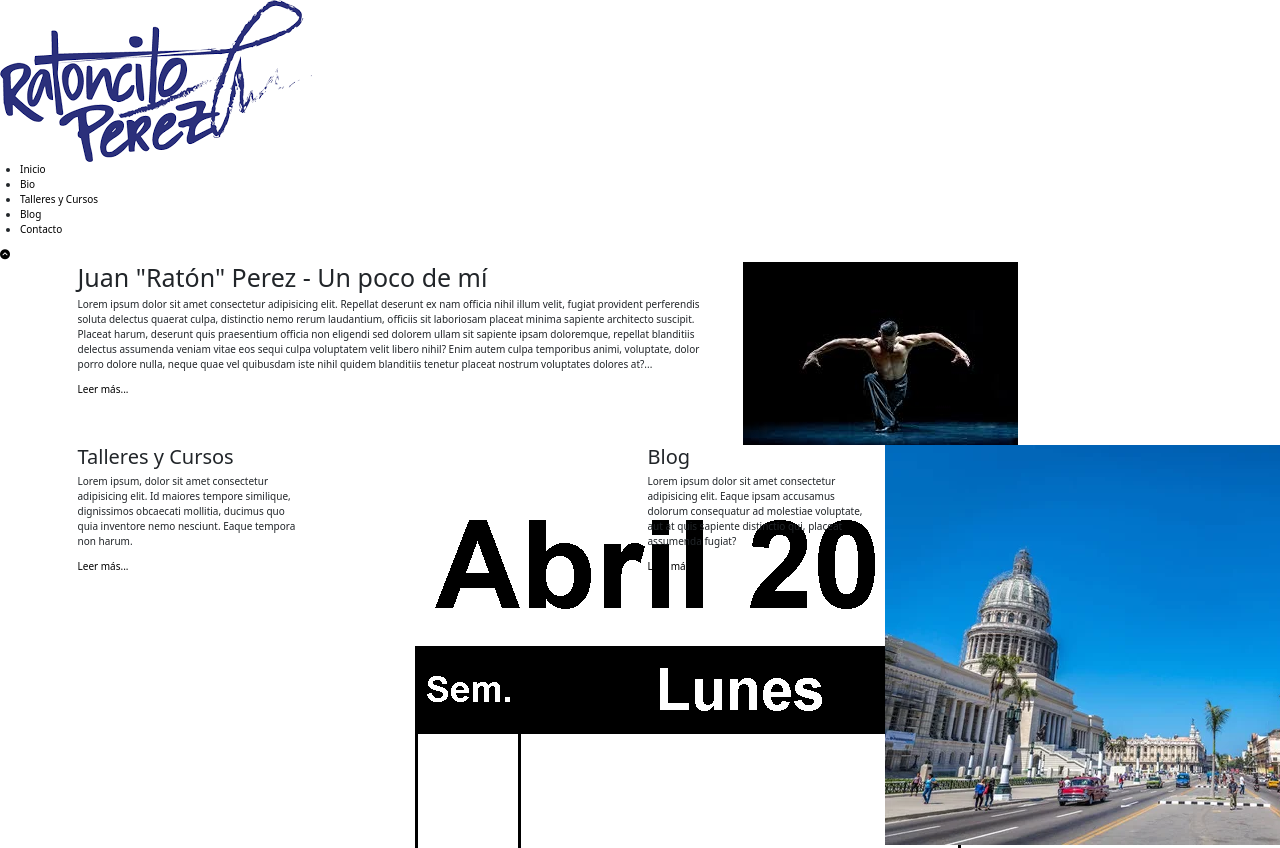
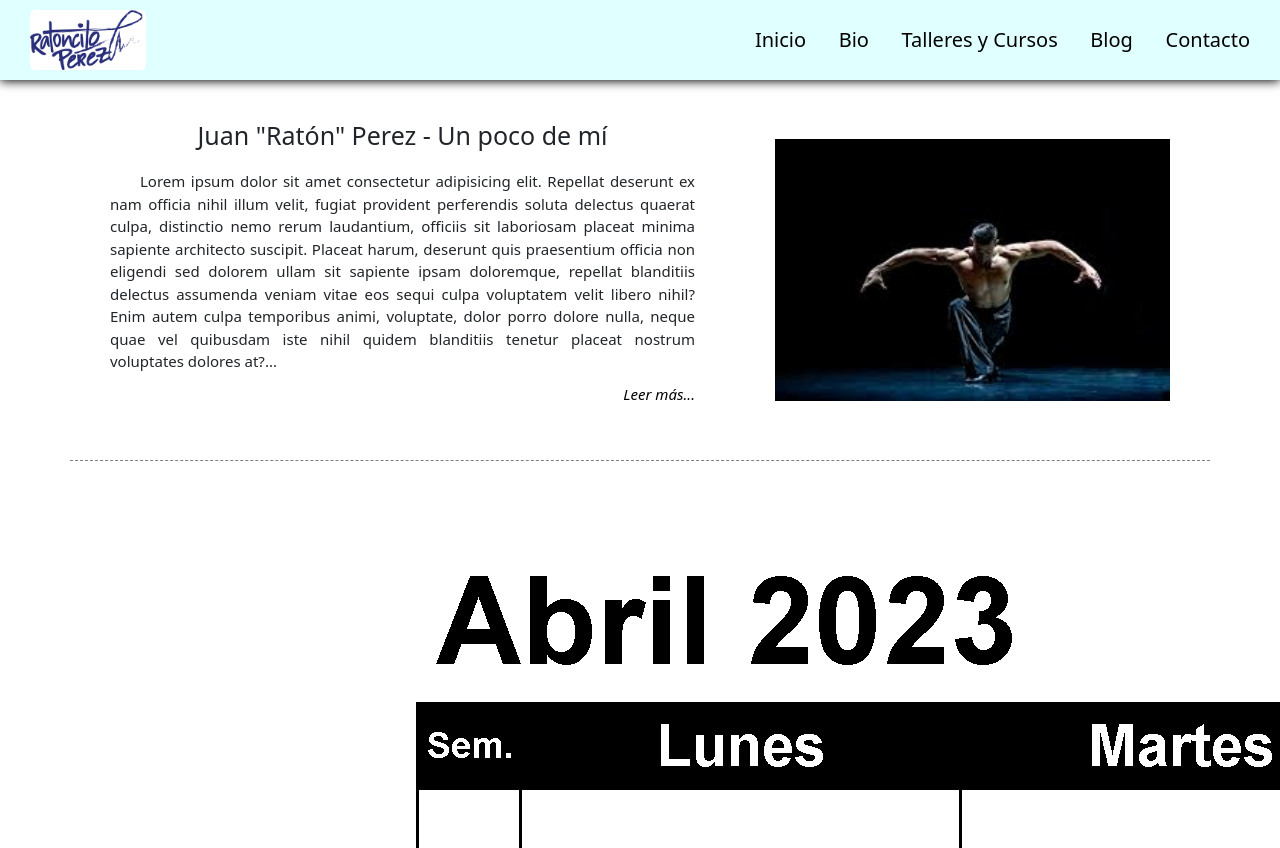
Before and after one commit to AdroAmarello/AmarilloTerceraPre-Entrega, a website: page index.html in a window 1280 px wide. Shown: the top 848 px of the page. Drawn offline with nearby package versions, Linux system fonts and the light colour scheme.

Commit message:
Uso de Sass

```diff
--- a/index.html
+++ b/index.html
@@ -23,11 +23,11 @@
     <span class="top" id="topPagina"></span>
     <header>
         <nav class="headerNav">
-            <div  class="headerLogo">
+            <div  class="navLogo">
                 <a href="#"><img src="multimedia/JuanPerezLogo.png" alt="Juan Perez Firma"></a>
             </div>
-            <div class="headerMenu">
-                <ul class="menuNav">
+            <div class="navMenu">
+                <ul class="menuList">
                     <li>
                         <a href="#">Inicio</a>
                     </li>
@@ -46,8 +46,8 @@
                 </ul>
             </div>
         </nav>
-        <div class="volverArriba">
-            <a href="#topPagina"><i class="fa-solid fa-circle-chevron-up"></i></a>
+        <div>
+            <a href="#topPagina"><i class="volverArriba fa-solid fa-circle-chevron-up"></i></a>
         </div>
     </header>
     <section  class="container">
@@ -58,7 +58,7 @@
                 </p>
                 <a href="paginas/bio.html">Leer más...</a>
             </div>
-            <div class="bioImg ImgIndex col-xl-5 col-lg-6 col-md-12 col-sm-12">
+            <div class="ImgIndex col-xl-5 col-lg-6 col-md-12 col-sm-12">
                 <img src="multimedia/JuanPerezPose_1.jpg" alt="Juan Perez">
             </div>
         </div>
--- /dev/null
+++ b/sass/base/_base.scss
@@ -0,0 +1,10 @@
+p {
+    text-indent: 30px;
+}
+
+article{
+    .row{
+        margin: 0;
+        align-items: center;
+    }
+}
--- a/sass/base/_reset.scss
+++ b/sass/base/_reset.scss
@@ -3,3 +3,12 @@
     padding: 0;
     box-sizing: border-box;
 }
+
+a {
+    text-decoration: none;
+    color: black;
+}
+
+.container {
+    padding:0;
+}
--- /dev/null
+++ b/sass/base/_variables.scss
@@ -0,0 +1,3 @@
+$size-text-primario: 2.5rem;
+$size-text-secundario: 2rem;
+$size-text-parrafo: 1.5rem;
--- a/sass/components/_buttons.scss
+++ b/sass/components/_buttons.scss
@@ -0,0 +1,13 @@
+// Botón para ir al comienzo de página //
+.top {
+    display: none;
+}
+.volverArriba{
+    font-size: 50px;
+    color: gray;
+    position: fixed;
+    bottom: 120px;
+    left: 15px;
+    opacity: .7;
+    display: none;
+}
--- a/sass/layout/_header.scss
+++ b/sass/layout/_header.scss
@@ -1,6 +1,71 @@
-.top {
-    display: none;
-}
 header{
     height: 80px;
 }
+
+.headerNav {
+    background-color: lightcyan;
+    box-shadow: 0 1px 10px black;
+    width: 100%;
+    height: inherit;
+    position: fixed;
+    top: 0px;
+    z-index: 1000;
+    display: flex;
+
+    .navLogo {
+        width: 20%;
+        height: 100%;
+        padding: 10px 30px;
+
+        a {
+            display: inline-block;
+            height: 60px;
+            border-radius: 5px;
+
+            img {
+                height: 100%;
+                border-radius: 5px;
+            }
+
+        &:hover {
+            border: solid 2px black;
+            box-shadow: 0px 0px 3px blue;
+        }
+        }
+    }
+
+    .navMenu {
+        width: 80%;
+        height: 100%;
+        text-align: right;
+
+        .menuList {
+            height: 100%;
+            padding-right: 15px;
+            margin: 0;
+
+            li {
+                display: inline-block;
+                height: 100%;
+                font-size: 2rem;
+
+                a {
+                    display: inherit;
+                    width: 100%;
+                    height: 100%;
+                    padding: 25px 15px;
+                    /* text-shadow: 1px 1px 2px grey; */
+
+                    &:hover {
+                        color: white;
+                        text-shadow: 1px 1px 1px black;
+                    }
+                }
+
+                &:hover {
+                    background:content-box linear-gradient(lightcyan, blue);
+                }
+            }
+        }
+    }
+}
--- a/sass/styles.scss
+++ b/sass/styles.scss
@@ -1,10 +1,17 @@
 // Reseteo de Css //
 @use './base/reset';
 
-// Tipografía y tamaño de rem//
+// Tipografía y tamaño de rem //
 @use './base/typo';
 
-a {
-    text-decoration: none;
-    color: black;
-}
+// Header-Nav //
+@use './layout/header';
+
+// Componentes //
+@use './components/buttons';
+
+// Base //
+@use './base/base';
+
+// Index //
+@use './views/home';
--- a/sass/views/_home.scss
+++ b/sass/views/_home.scss
@@ -0,0 +1,62 @@
+.bioIndex, .tyc_blg{
+    margin: 20px auto;
+    align-items: center;
+    padding: 20px 0 40px;
+}
+.bioIndex {
+    border-bottom: dashed 1px grey;
+}
+.TextoIndex{
+    padding: 0;
+    display: inline-block;
+    text-align: right;
+    margin: 0 0 15px;
+
+    h1, h2 {
+        margin-bottom: 20px;
+        text-align: center;
+    }
+
+    p {
+        margin-bottom: 10px;
+        text-align: justify;
+    }
+
+    a {
+        font-style: italic;
+    }
+}
+
+.bioTexto {
+    margin: 0 0 15px;
+    padding: 0 40px;
+
+    h1 {
+        font-size: 2.5rem;
+    }
+
+    p, a {
+        font-size: 1.5rem;
+    }
+}
+.ImgIndex {
+    padding: 0 40px;
+    display: inline-block;
+    text-align: center;
+
+    img {
+        object-fit: cover;
+        width: 100%;
+        height: 100%;
+    }
+}
+
+.tyc_blgTexto {
+    padding: 0 15px;
+
+    h2 {
+        font-size: 2rem;
+        margin-bottom: 15px;
+    }
+
+}
```
Also changed, not shown: paginas/bio.html (+11 -6 lines), css/styles.css, sass/base/_typo.scss (line endings or trailing spaces), sass/layout/_mediaq.scss (added), 1 other file.
